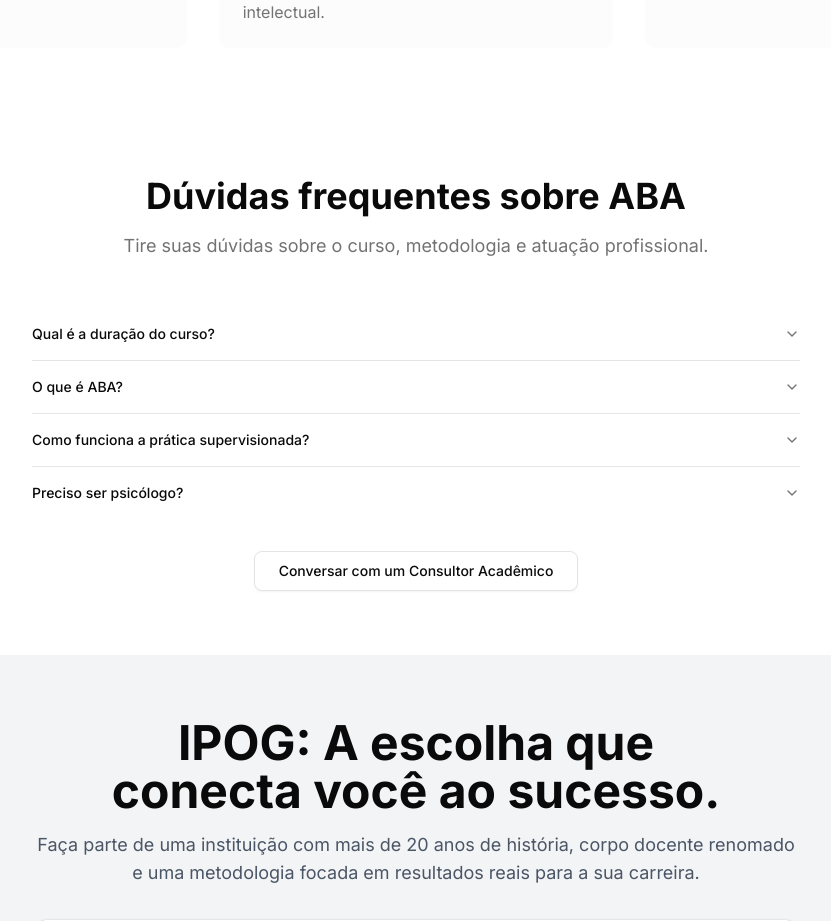
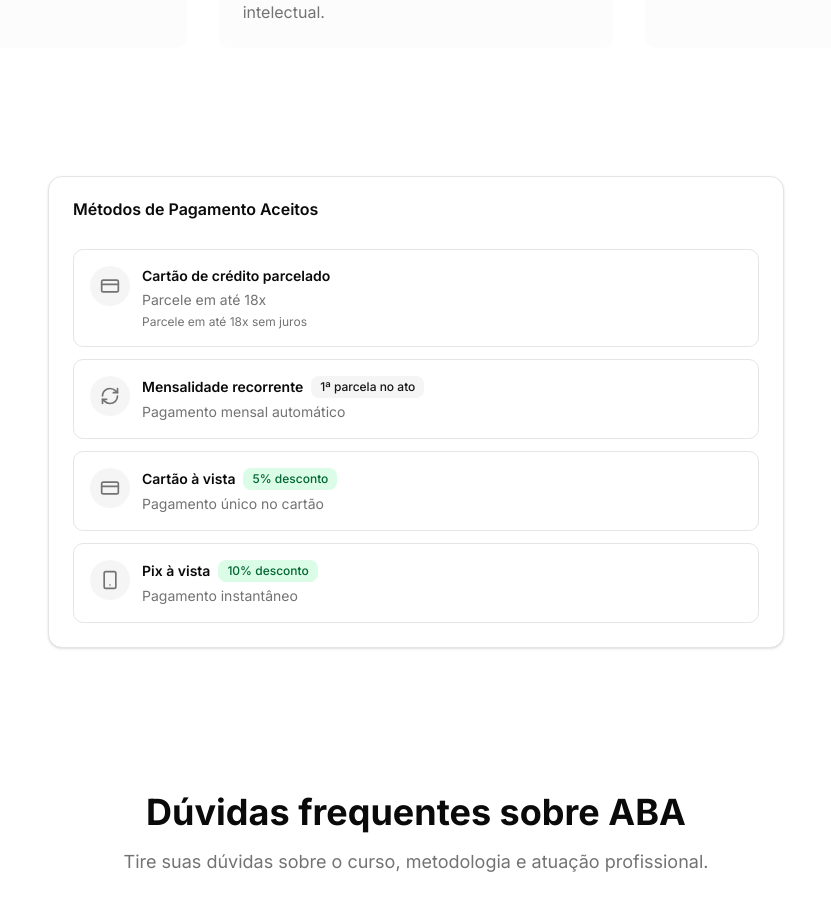
Before and after one commit to renann/v0-ipog-alta-fidelidade, a Next.js app: page /pos-graduacao/curso/intervencao-aba in a window 1280 px wide. Shown: the part 5450-6371 px from the top of the page, without its empty margins (224-1055 px from the left). Built offline with nearby package versions, Linux system fonts and the light colour scheme.

Commit message:
fix: restore single payment methods section
Add back one payment methods section in correct position.

Co-authored-by: Renann Correa <649039+renann@users.noreply.github.com>

```diff
--- a/app/pos-graduacao/curso/intervencao-aba/page.tsx
+++ b/app/pos-graduacao/curso/intervencao-aba/page.tsx
@@ -5,6 +5,7 @@ import { Modalidades } from "@/components/modalidades"
 import { Empregabilidade } from "@/components/empregabilidade"
 import { Trilha } from "@/components/trilha"
 import { CursoRestritoBadge } from "@/components/curso-restrito-badge"
+import { MetodosPagamento } from "@/components/metodos-pagamento"
 import { GraduationCap, Clock, Award, TrendingUp, Briefcase, Users } from "lucide-react"
 import { BreadcrumbWithItems } from "@/components/ui/breadcrumb"
 import { CtaFinal } from "@/components/cta-final"
@@ -204,6 +205,14 @@ export default function IntervencaoAbaPage() {
           </div>
         </section>
 
+        <section className="w-full py-16 px-4">
+          <div className="max-w-screen-xl mx-auto">
+            <div className="max-w-3xl mx-auto px-4 pb-4">
+              <MetodosPagamento />
+            </div>
+          </div>
+        </section>
+
         <section className="w-full py-12 md:py-16 bg-background">
           <div className="max-w-screen-xl mx-auto px-4">
             <div className="text-center mb-12">
```
